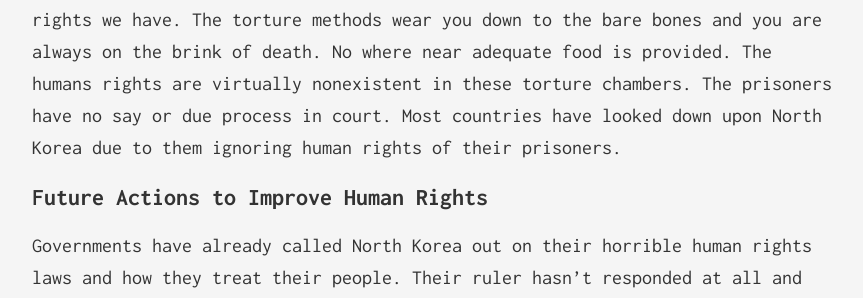
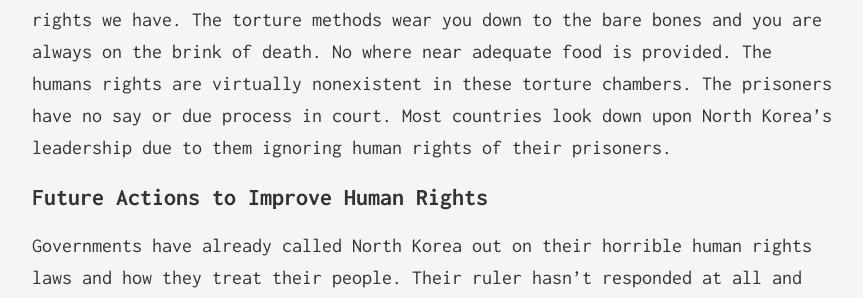
Before and after one commit to Stereopoly/stereopoly.github.io, a Jekyll site: the page built from _posts/2016-1-7-16-current-events.markdown, in a window 1280 px wide. Shown: the part 992-1290 px from the top of the page, without its empty margins (208-1071 px from the left). Built offline with Jekyll 4.4.1, drawn with Linux system fonts in a browser that asks for light colours; some of the changed text lies outside the part shown.

Commit message:
More updates

```diff
--- a/_posts/2016-1-7-16-current-events.markdown
+++ b/_posts/2016-1-7-16-current-events.markdown
@@ -17,7 +17,7 @@
 
 ## Human Rights Impact
 
-The human rights violations described impact practically all of the 30 human rights we have. The torture methods wear you down to the bare bones and you are always on the brink of death. No where near adequate food is provided. The humans rights are virtually nonexistent in these torture chambers. The prisoners have no say or due process in court. Most countries have looked down upon North Korea due to them ignoring human rights of their prisoners.
+The human rights violations described impact practically all of the 30 human rights we have. The torture methods wear you down to the bare bones and you are always on the brink of death. No where near adequate food is provided. The humans rights are virtually nonexistent in these torture chambers. The prisoners have no say or due process in court. Most countries look down upon North Korea's leadership due to them ignoring human rights of their prisoners.
 
 ## Future Actions to Improve Human Rights
 
```
